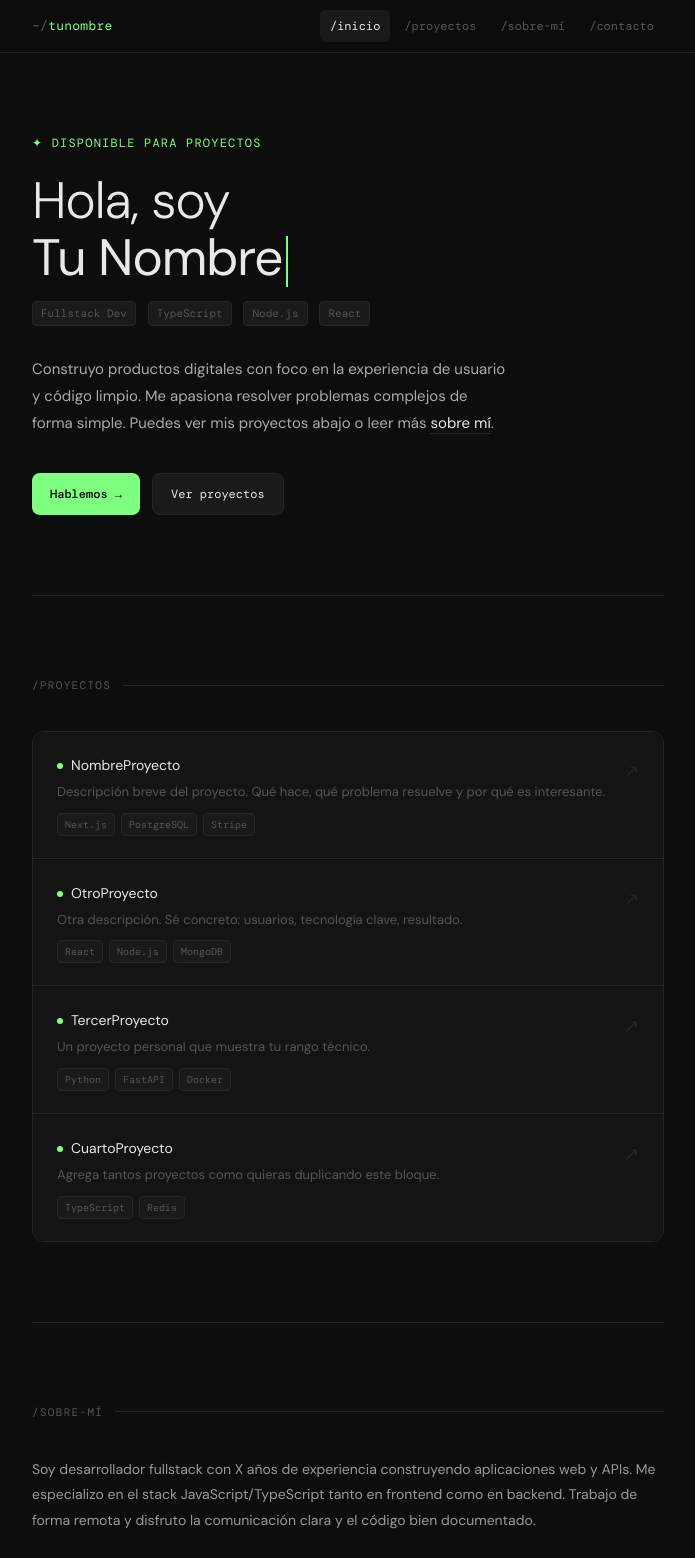
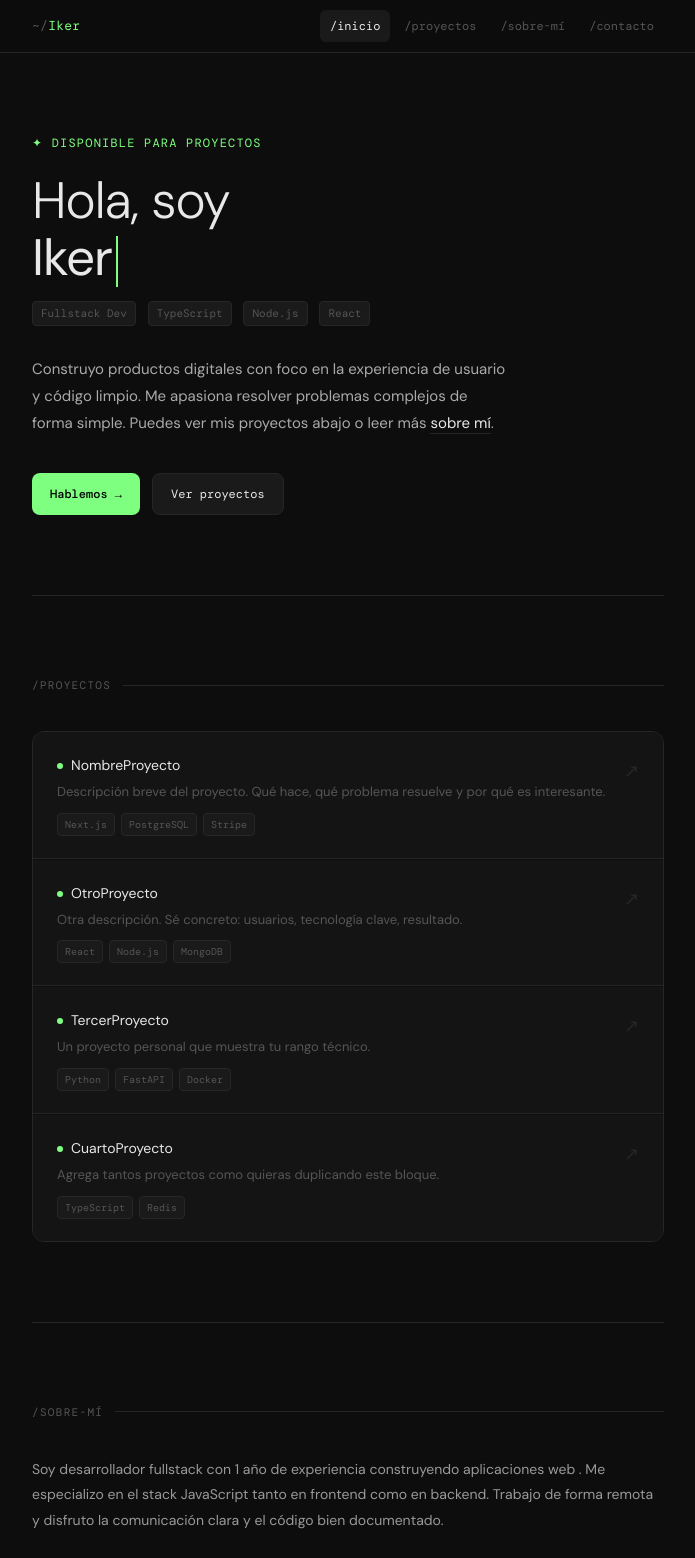
Before and after one commit to isxael1mv-sys/psps, a plain HTML site: page index.html in a window 1280 px wide. Shown: the top 1558 px of the page, without its empty margins (292-987 px from the left). Drawn offline with nearby package versions, Linux system fonts and the light colour scheme; a web font is replaced by a local one.

Commit message:
Update index.html

```diff
--- a/index.html
+++ b/index.html
@@ -472,7 +472,7 @@
   <!-- NAV -->
   <nav>
     <div class="wrapper">
-      <span class="nav-logo">~/<span>tunombre</span></span>
+      <span class="nav-logo">~/<span>Iker</span></span>
       <div class="nav-links">
         <a href="#inicio" class="active">/inicio</a>
         <a href="#proyectos">/proyectos</a>
@@ -490,7 +490,7 @@
 
       <h1 class="hero-name">
         Hola, soy<br/>
-        <strong>Tu Nombre</strong><span class="cursor"></span>
+        <strong>Iker</strong><span class="cursor"></span>
       </h1>
 
       <p class="hero-title">
@@ -582,8 +582,8 @@
       <p class="section-label">/sobre-mí</p>
 
       <p class="about-bio">
-        Soy desarrollador fullstack con X años de experiencia construyendo aplicaciones web
-        y APIs. Me especializo en el stack JavaScript/TypeScript tanto en frontend como en
+        Soy desarrollador fullstack con 1 año de experiencia construyendo aplicaciones web
+        . Me especializo en el stack JavaScript tanto en frontend como en
         backend. Trabajo de forma remota y disfruto la comunicación clara y el código bien
         documentado.
       </p>
```
